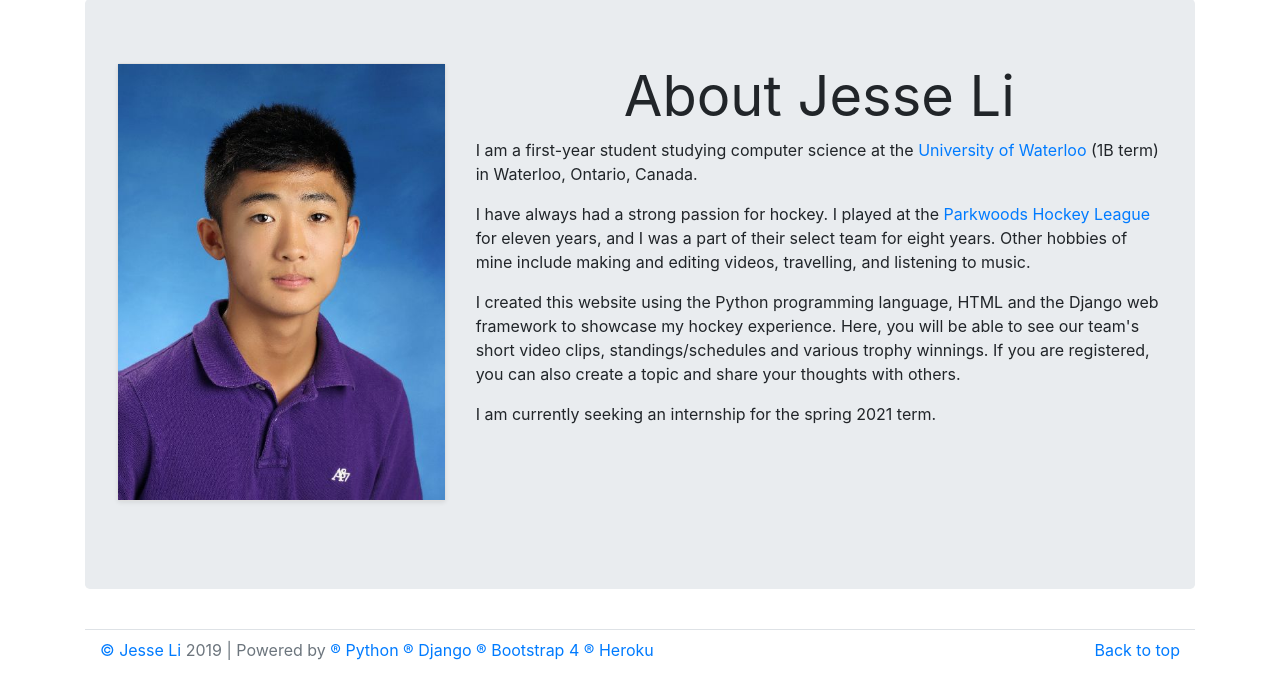
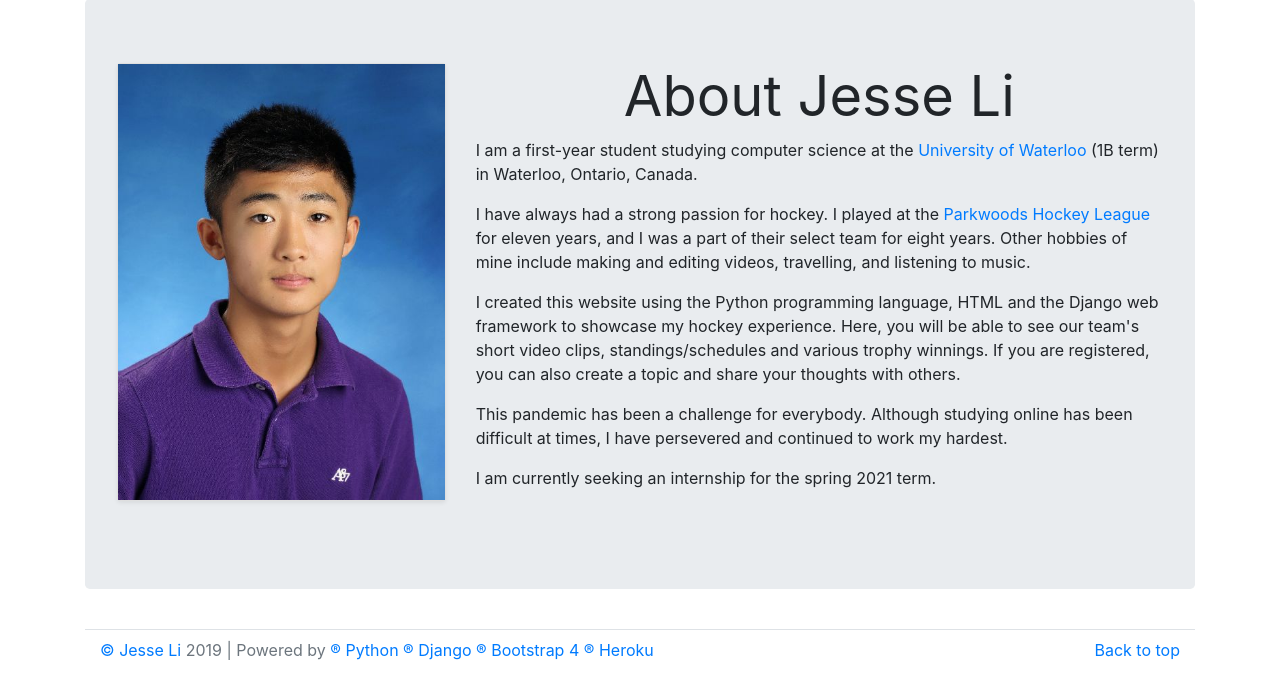
Before and after one commit to Jess2772/parkwoods_stars, a Django app: page /aboutme/ in a window 1280 px wide. Shown: the part 89-779 px from the top of the page. Run offline with Django 3.2, Linux system fonts and the light colour scheme; some libraries are stand-ins or nearby versions.

Commit message:
updated aboutme

```diff
--- a/parkwoods_app/templates/parkwoods_app/aboutme.html
+++ b/parkwoods_app/templates/parkwoods_app/aboutme.html
@@ -27,6 +27,11 @@
 		      Here, you will be able to see our team's short video clips, standings/schedules and various trophy winnings. If you are registered,
           you can also create a topic and share your thoughts with others.
         </p>
+
+        <p>
+          This pandemic has been a challenge for everybody. Although studying online has been difficult at times, I have persevered and continued to work my hardest.
+
+        </p>
         <p>
           I am currently seeking an internship for the spring 2021 term.
         </p>
```
